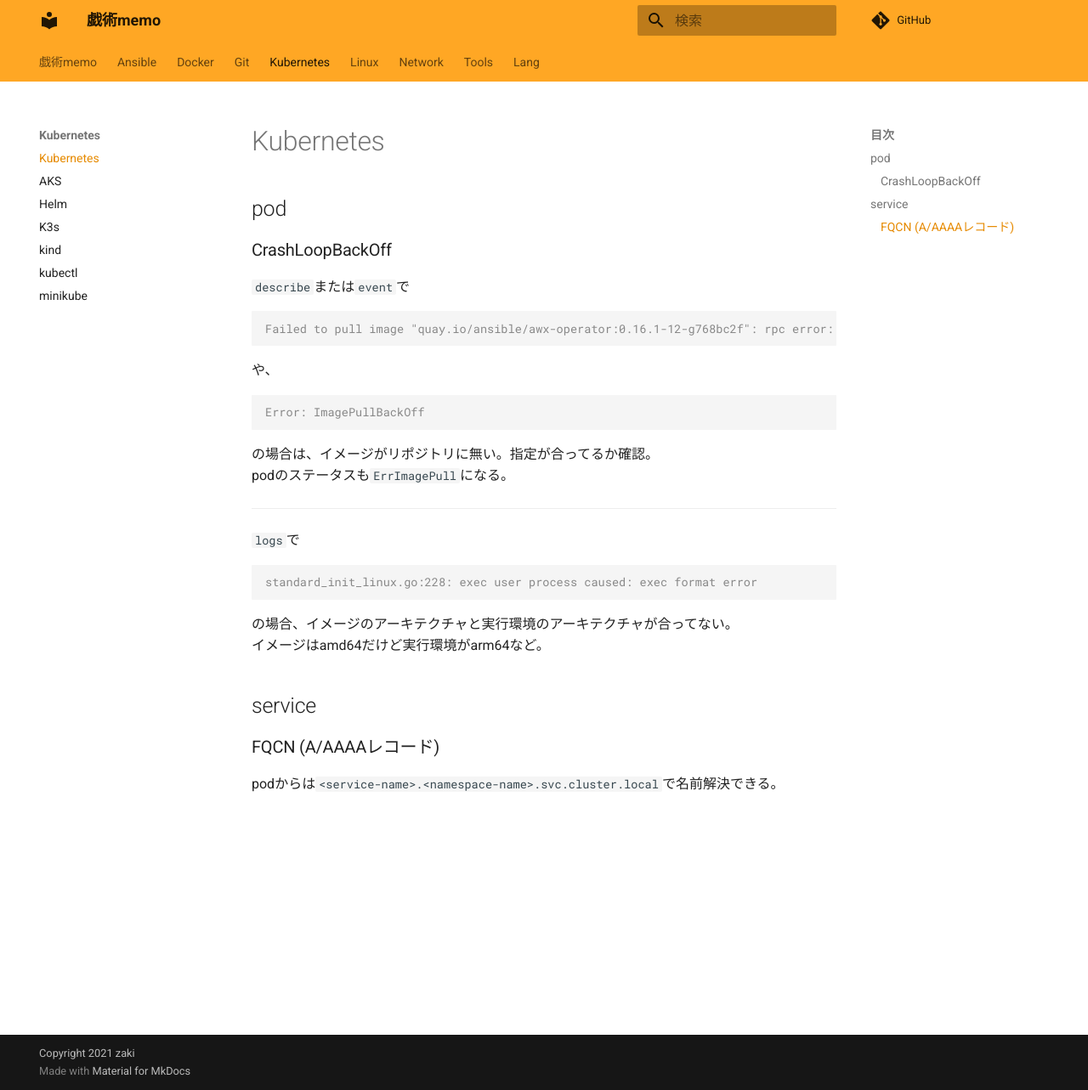
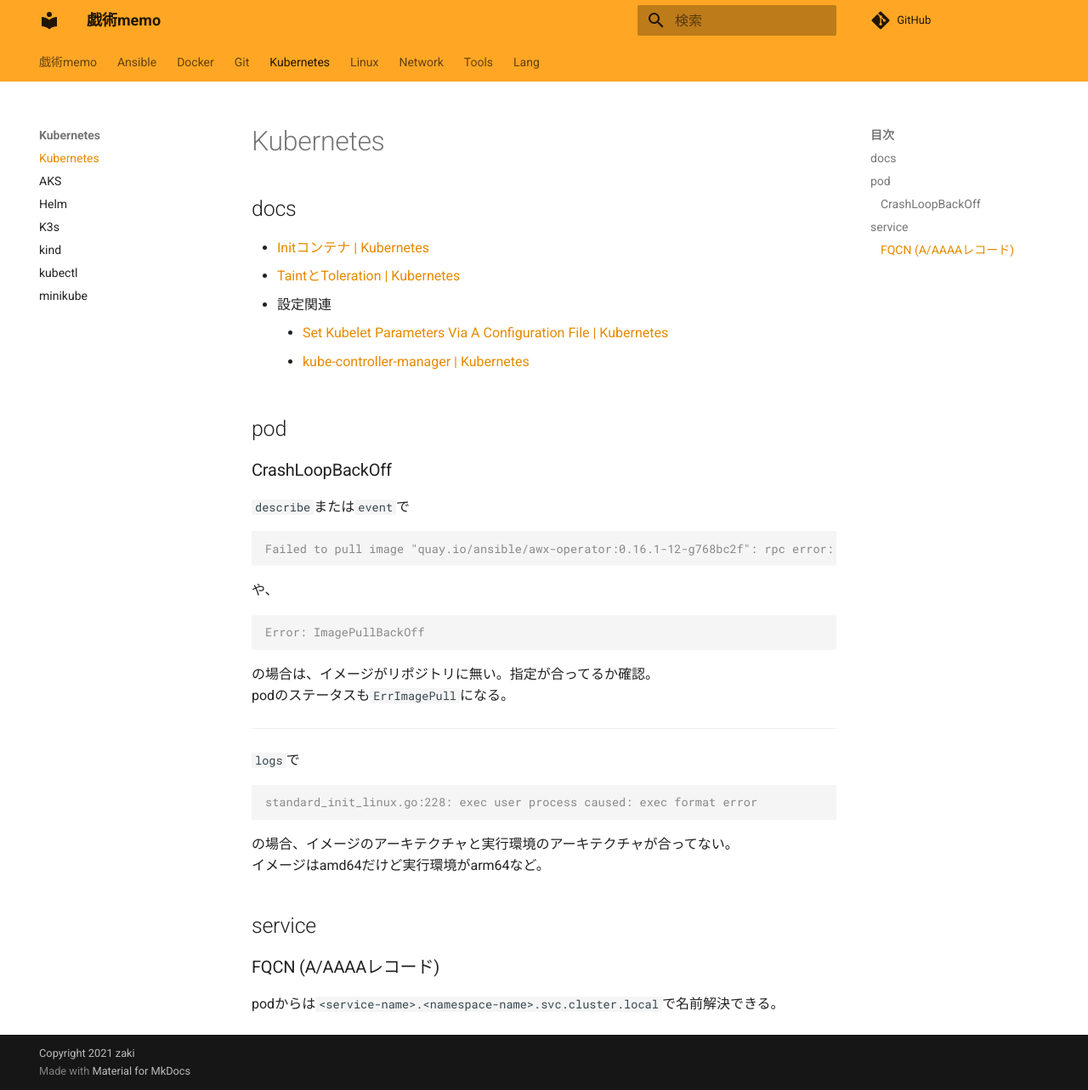
Before and after one commit to zaki-lknr/docs, an MkDocs documentation site: the page built from docs/Kubernetes/index.md, in a window 1280 px wide and 1283 px high. Shown: the whole window at 85% size. Built offline with MkDocs 1.6.1 and Material for MkDocs 9.7.7, drawn with Linux system fonts in a browser that asks for light colours; comment, search, counter and statistics services are not loaded.

Commit message:
add: kubernetes: docのリンク

```diff
--- a/docs/Kubernetes/index.md
+++ b/docs/Kubernetes/index.md
@@ -1,4 +1,12 @@
 # Kubernetes
+
+## docs
+
+- [Initコンテナ | Kubernetes](https://kubernetes.io/ja/docs/concepts/workloads/pods/init-containers/)
+- [TaintとToleration | Kubernetes](https://kubernetes.io/ja/docs/concepts/scheduling-eviction/taint-and-toleration/)
+- 設定関連
+    - [Set Kubelet Parameters Via A Configuration File | Kubernetes](https://kubernetes.io/docs/tasks/administer-cluster/kubelet-config-file/)
+    - [kube-controller-manager | Kubernetes](https://kubernetes.io/docs/reference/command-line-tools-reference/kube-controller-manager/)
 
 ## pod
 
```
